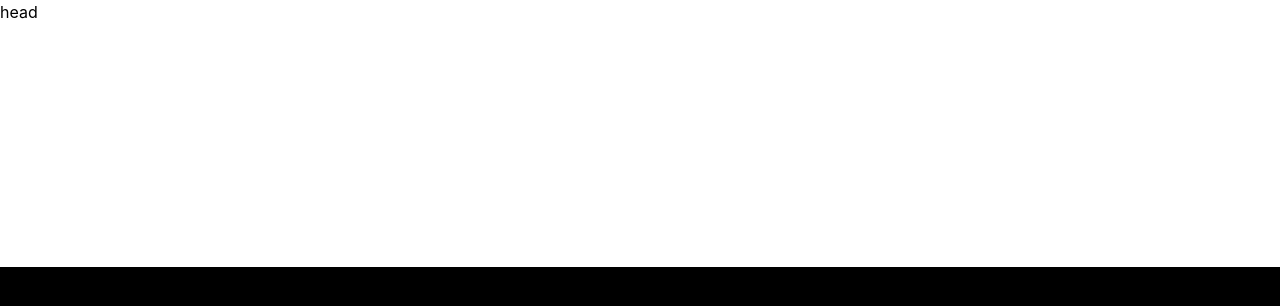
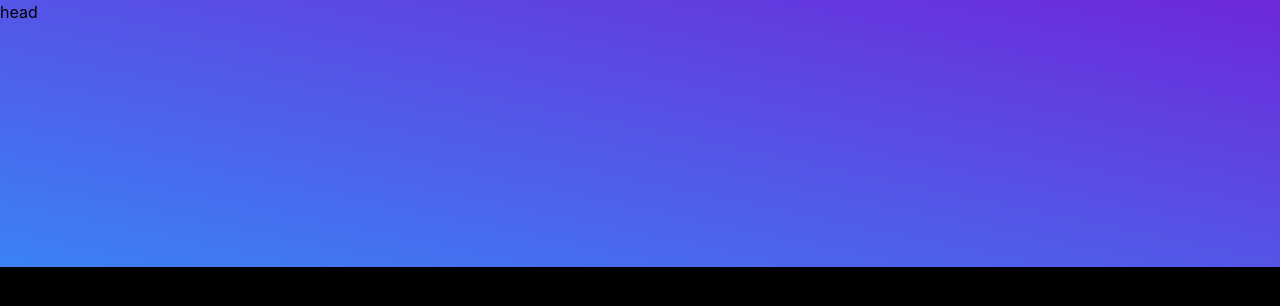
Before and after one commit to djanzou120/fabrik-front, a Next.js app: page / in a window 1280 px wide. Shown: the top 306 px of the page. Built offline with nearby package versions, Linux system fonts and the light colour scheme.

Commit message:
initial commit

```diff
--- a/pages/index.tsx
+++ b/pages/index.tsx
@@ -1,5 +1,4 @@
 import Head from "next/head";
-import styles from "../styles/Home.module.css";
 
 export default function Home() {
   return (
@@ -11,7 +10,9 @@ export default function Home() {
       </Head>
 
       <div className="h-screen flex flex-col w-full">
-        <div className="h-2/6 w-full">head</div>
+        <div className="h-2/6 w-full bg-gradient-to-tr from-blue-500 to-purple-700">
+          head
+        </div>
         <div className="h-4/6 w-full bg-black">foot</div>
       </div>
     </div>
```
